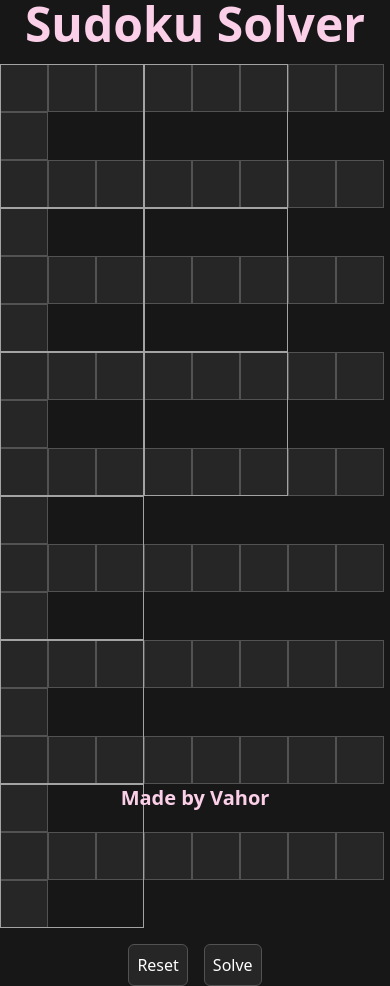
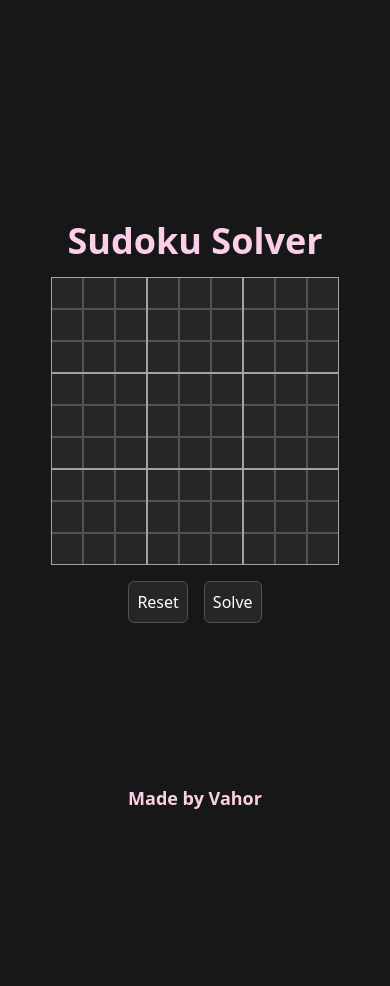
Before and after one commit to Vahor/sudoku-solver, a Next.js app: page / in a window 390 px wide. After the commit the page ends 844 px from the top, so only its background shows below. Built offline with nearby package versions, Linux system fonts and the light colour scheme.

Commit message:
fix responsive

```diff
--- a/src/components/Grid.tsx
+++ b/src/components/Grid.tsx
@@ -44,7 +44,7 @@ export const Grid = ({ squares, updateSquare }: GridProps) => {
                     return (<div key={i} >
                         {Array(boxPerRow).fill(null).map((_, j) => {
                             return (
-                                <div key={j} className={`h-36 w-36 border border-neutral-400`}/>
+                                <div key={j} className={`h-24 w-24 md:h-36 md:w-36 border border-neutral-400`}/>
                             );
                         })}
                     </div>)
--- a/src/components/Square.tsx
+++ b/src/components/Square.tsx
@@ -23,11 +23,12 @@ export const Square = ({ value, updateSquare, i, j }: SquareProps) => {
     return (
         <input
             type="number"
+            pattern="\d*"
             value={value || ''}
             min="1"
             max="9"
             onChange={handleChange}
-            className="h-12 w-12 bg-neutral-800 hover:bg-neutral-700 border p-2 fade-2 text-white outline-none border-neutral-600 text-center"
+            className="h-8 w-8 md:h-12 md:w-12 bg-neutral-800 hover:bg-neutral-700 border p-2 fade-2 text-white outline-none border-neutral-600 text-center"
             style={{
                 animationDuration: `${randomAnimationDuration}s!important`,
             }}
--- a/src/components/Vahor.tsx
+++ b/src/components/Vahor.tsx
@@ -8,7 +8,7 @@ export const Vahor = ({}: VahorProps) => {
         target="_blank"
         rel="noopener noreferrer"
         href="https://github.com/Vahor"
-        className='text-pink-200 text-xl font-bold text-center fade-1'
+        className='text-pink-200 text-lg md:text-xl font-bold text-center fade-1'
     >
             Made by Vahor
           </a>
--- a/src/pages/index.tsx
+++ b/src/pages/index.tsx
@@ -80,7 +80,7 @@ const Home: NextPage = () => {
       </Head>
 
       <div className="flex flex-col items-center justify-center min-h-screen">
-        <h1 className="text-pink-200 text-5xl font-bold text-center fade-1">
+        <h1 className="text-pink-200 text-4xl md:text-5xl font-bold text-center fade-1">
           Sudoku Solver
         </h1>
 
```
